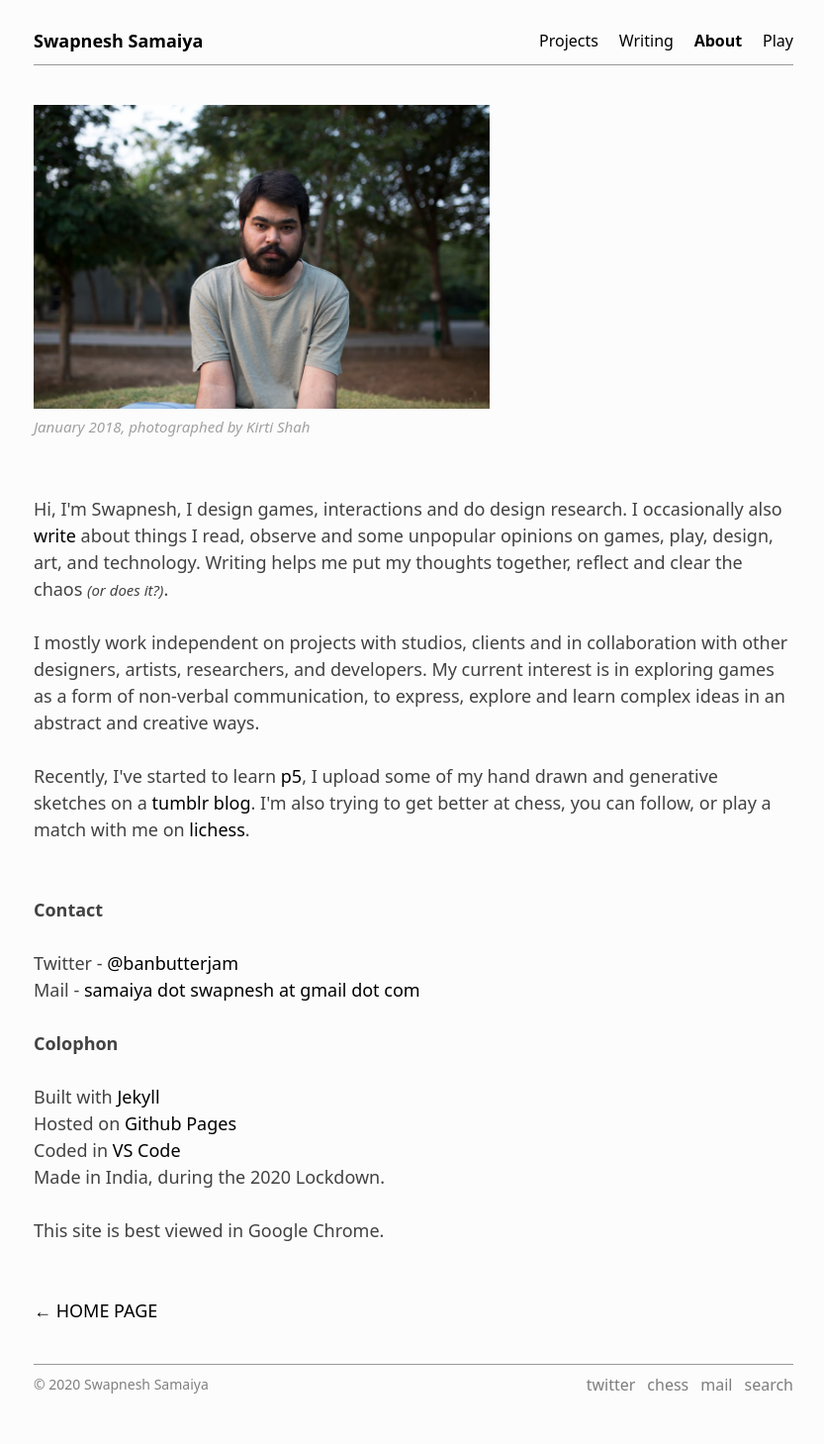
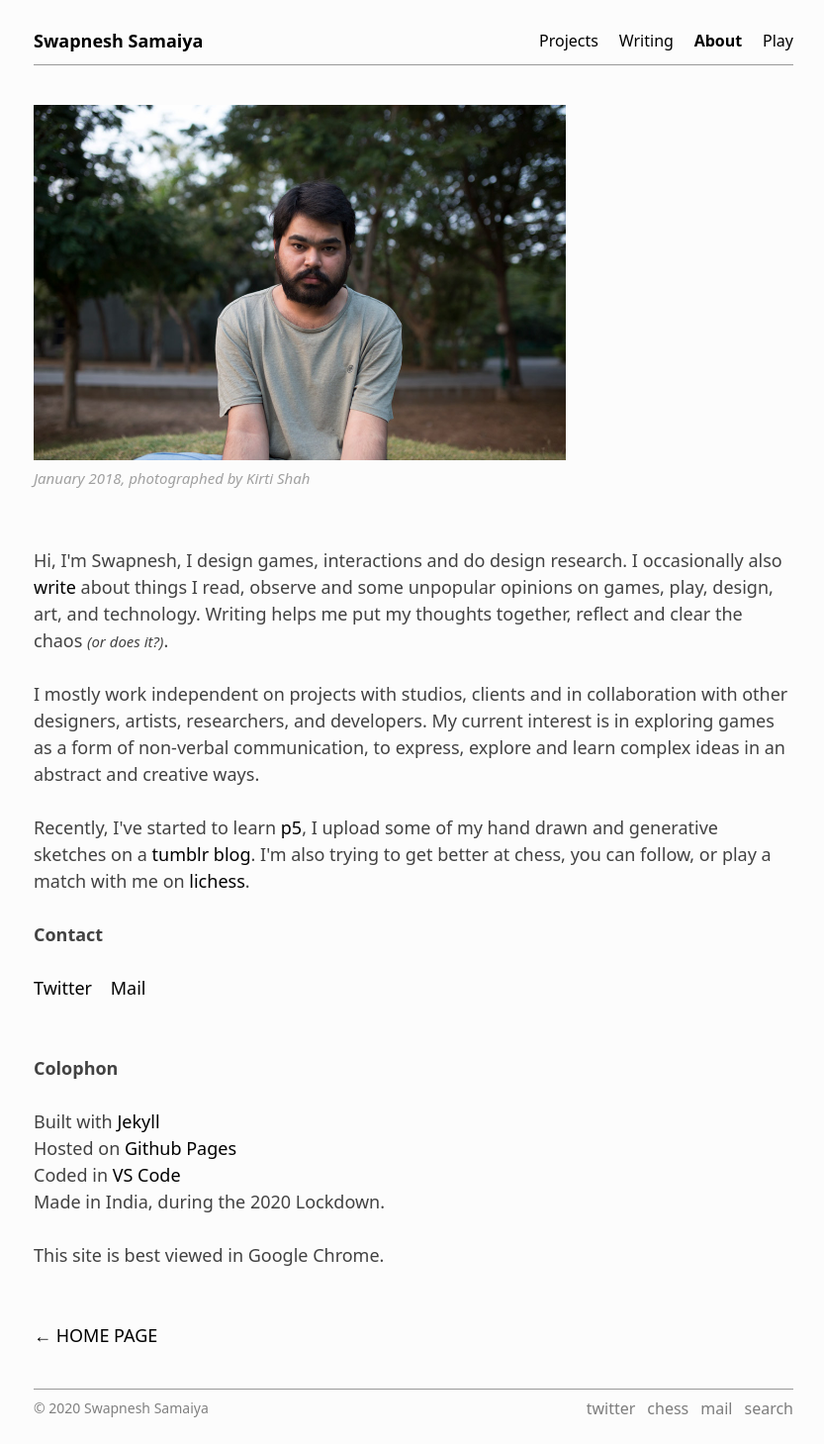
Before and after one commit to bunbutterjam/bunbutterjam.github.io, a Jekyll site: the page built from _pages/about.html, in a window 1280 px wide. Shown: the whole page at 99% size, without its empty margins (222-1055 px from the left). Built offline with Jekyll 4.4.1, drawn with Linux system fonts in a browser that asks for light colours; before the commit the page ends 1434 px from its top, so only the background shows below that.

Commit message:
about final update

```diff
--- a/_pages/about.html
+++ b/_pages/about.html
@@ -14,7 +14,7 @@
 
     <!-- I support coexistence, <a href="https://en.wikipedia.org/wiki/Absurdism" target="_blank">absurdism</a> and <a href="https://www.ludozofi.com/home/library/grasshopper/" target="_blank">the grasshopper</a>.<br><br> -->
 
-    Recently, I've started to learn <a href="https://p5js.org/" target="_blank">p5</a>, I upload some of my hand drawn and generative sketches on a <a href="https://bunbutterjam.tumblr.com/" target="_blank">tumblr blog</a>. I'm also trying to get better at chess, you can follow, or play a match with me on <a href="https://lichess.org/@/ludicious" target="_blank">lichess</a>.<br><br><br>
+    Recently, I've started to learn <a href="https://p5js.org/" target="_blank">p5</a>, I upload some of my hand drawn and generative sketches on a <a href="https://bunbutterjam.tumblr.com/" target="_blank">tumblr blog</a>. I'm also trying to get better at chess, you can follow, or play a match with me on <a href="https://lichess.org/@/ludicious" target="_blank">lichess</a>.<br><br>
 
     <!-- <a href="https://lichess.org/@/ludicious" target="_blank">Lichess</a> &nbsp;
     <a href="https://boardgamearena.com/player">BGA</a> &nbsp;
@@ -22,9 +22,9 @@
 
     <b>Contact</b> <br><br>
 
-   Twitter - <a href="https://twitter.com/banbutterjam">@banbutterjam</a><br>
-   Mail - <a href="mailto:samaiya.swapnesh@gmail.com">samaiya dot swapnesh at gmail dot com</a>
-   <br><br>
+   <a href="https://twitter.com/banbutterjam" target="_blank">Twitter</a>&nbsp&nbsp&nbsp
+   <a href="mailto:samaiya.swapnesh@gmail.com">Mail</a>
+   <br><br><br>
 
     <b>Colophon</b> <br><br>
 
--- a/_sass/main.scss
+++ b/_sass/main.scss
@@ -393,7 +393,7 @@
 
 .about {
 
-	width: 60%;
+	width: 70%;
 }
 
 @media screen and (max-width: 906px) {
```
